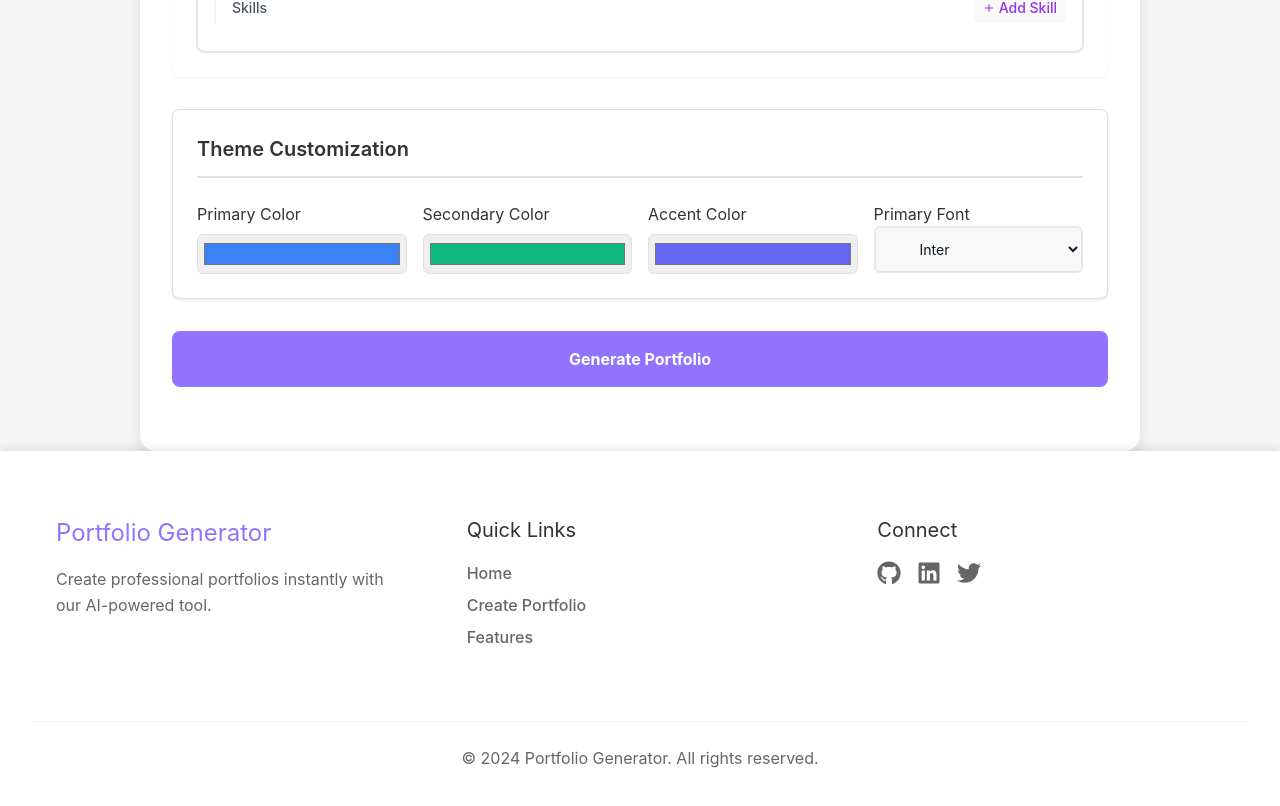
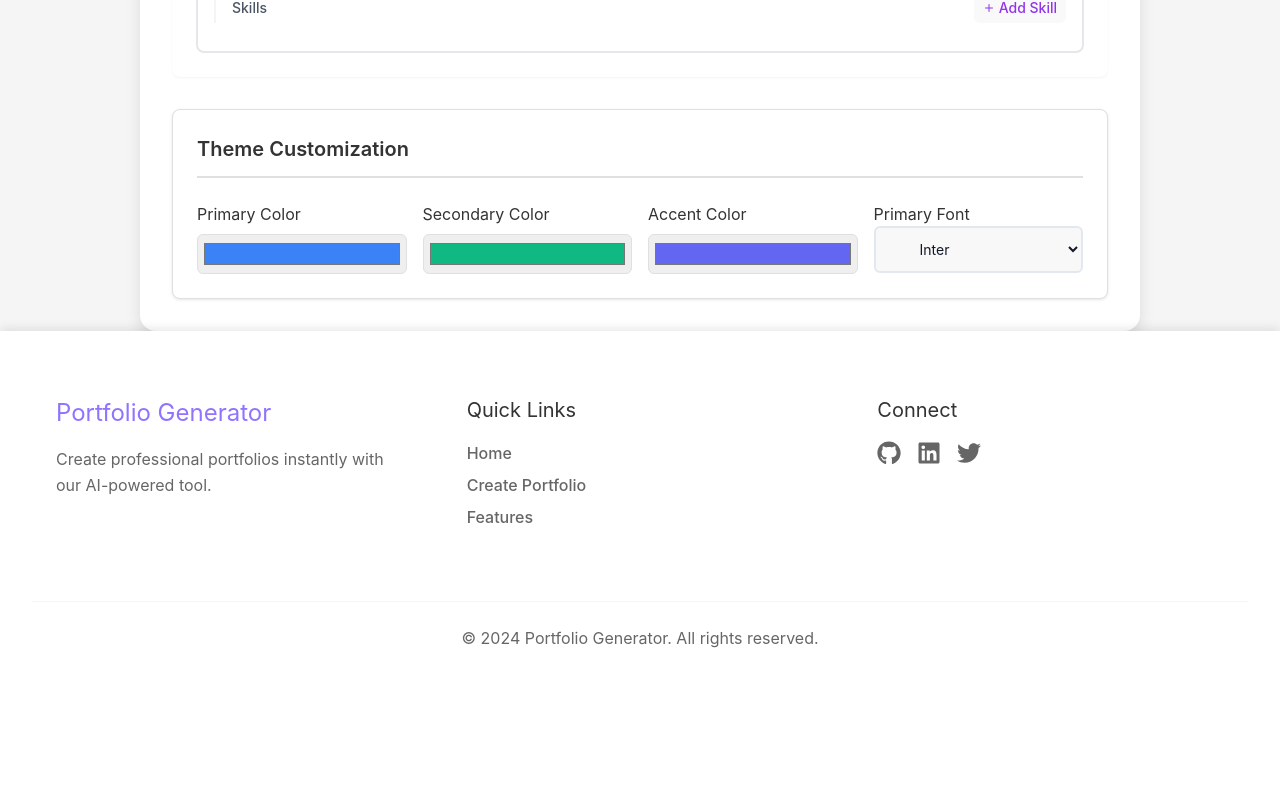
Before and after one commit to Pankaj-bit361/Portfoilio-Generator-Frontend, a React (Vite) app: page /generator/edit in a window 1280 px wide. Shown: the part 6054-6860 px from the top of the page. After the commit the page ends 6752 px from the top, so only its background shows below. Built offline with nearby package versions, Linux system fonts and the light colour scheme; sample sign-in values are in the browser's storage.

Commit message:
remove-extra -portfolio-button

```diff
--- a/src/pages/portfolioGenerator/PortfolioGenerator.jsx
+++ b/src/pages/portfolioGenerator/PortfolioGenerator.jsx
@@ -357,10 +357,6 @@ function PortfolioGenerator({ setPortfolioData, type }) {
                 </div>
               </div>
             </div>
-
-            <button type="submit" className="submit-button">
-              Generate Portfolio
-            </button>
           </form>
           {/* )} */}
           {type == "create" && (
```
